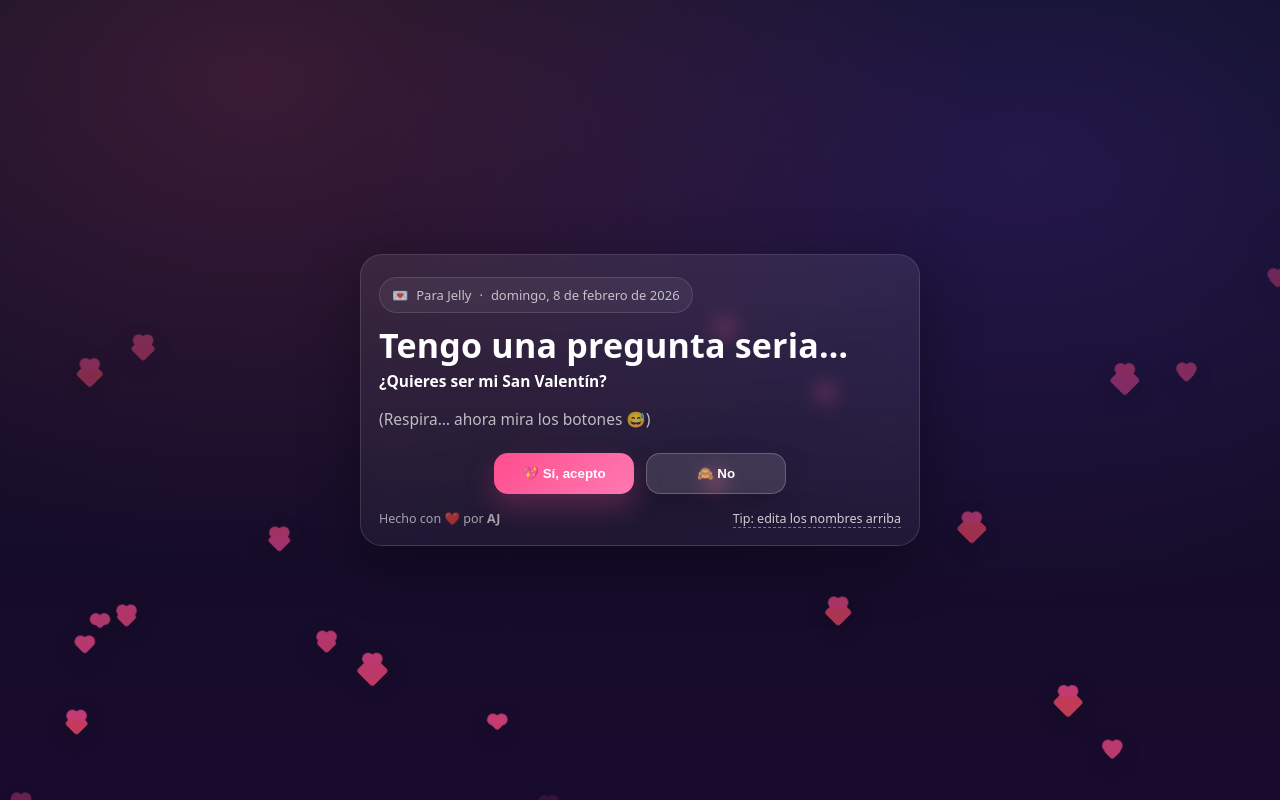
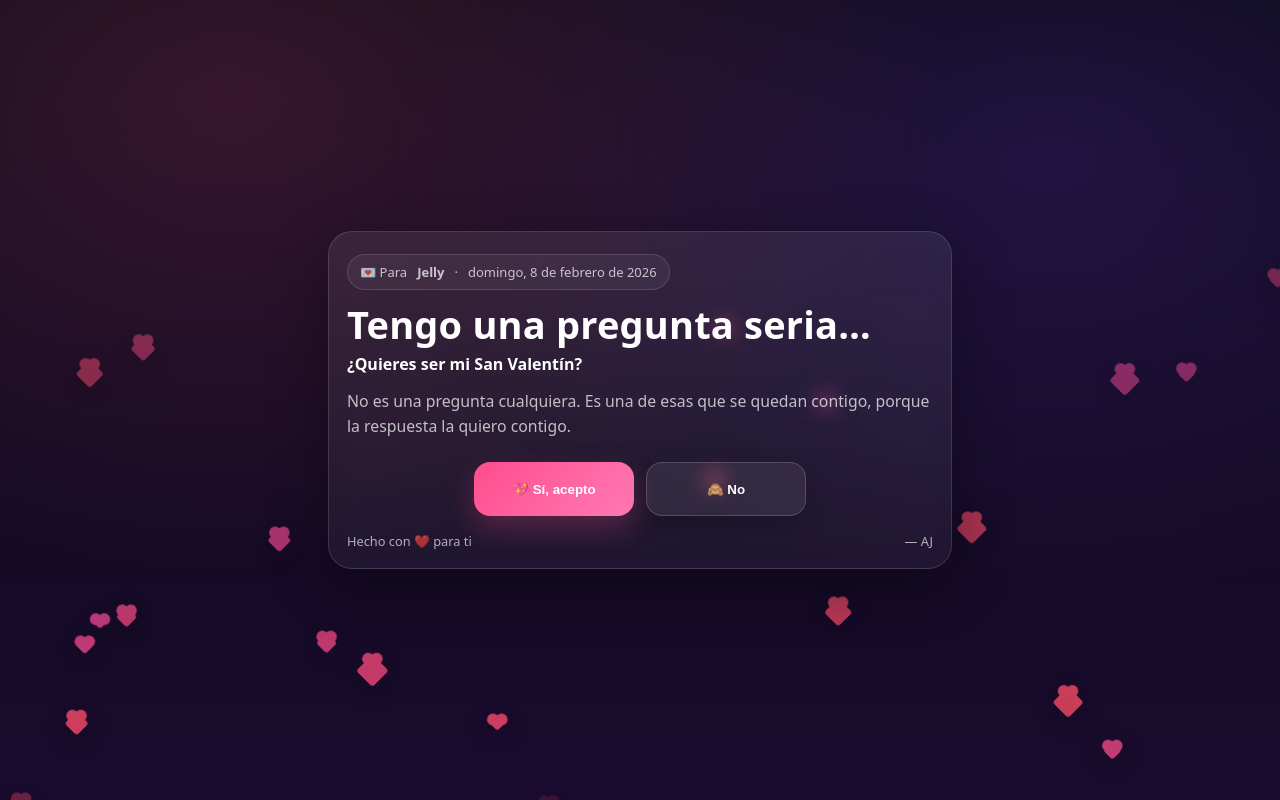
Before and after one commit to thekureimusic-eng/san-valentin, a plain HTML site: page index.html in a window 1280 px wide. Drawn offline with Linux system fonts and the light colour scheme.

Commit message:
Add files via upload

```diff
--- a/index.html
+++ b/index.html
@@ -3,19 +3,19 @@
 <head>
   <meta charset="utf-8" />
   <meta name="viewport" content="width=device-width,initial-scale=1" />
-  <title>💘 Propuesta San Valentín</title>
+  <title>💘 Para Jelly</title>
   <style>
     :root{
-      --bg1:#0b1020;
+      --bg1:#090a14;
       --bg2:#1a0b2e;
       --card:#ffffff10;
-      --stroke:#ffffff20;
+      --stroke:#ffffff22;
       --text:#fff;
-      --muted:#ffffffb3;
-      --yes:#ff4d8d;
-      --yes2:#ff7ab3;
-      --no:#ffffff1f;
-      --noStroke:#ffffff35;
+      --muted:#ffffffb8;
+      --pink1:#ff4d8d;
+      --pink2:#ff7ab3;
+      --btn2:#ffffff14;
+      --btn2Stroke:#ffffff2a;
     }
     *{box-sizing:border-box}
     body{
@@ -23,185 +23,155 @@
       font-family: system-ui, -apple-system, Segoe UI, Roboto, Arial, sans-serif;
       color:var(--text);
       background:
-        radial-gradient(1200px 800px at 20% 10%, #ff4d8d30, transparent 60%),
-        radial-gradient(1200px 800px at 80% 20%, #7c3aed33, transparent 55%),
+        radial-gradient(1200px 800px at 18% 12%, #ff4d8d2e, transparent 60%),
+        radial-gradient(1200px 800px at 82% 20%, #7c3aed30, transparent 55%),
         linear-gradient(180deg, var(--bg1), var(--bg2));
       overflow:hidden;
     }
 
-    /* Corazones de fondo */
-    .hearts {
-      position:fixed; inset:0; pointer-events:none; opacity:.9;
-      filter: drop-shadow(0 6px 12px #00000055);
+    /* Corazones flotando */
+    .hearts{position:fixed; inset:0; pointer-events:none; opacity:.95; filter: drop-shadow(0 6px 12px #00000055);}
+    .heart{
+      position:absolute; width:12px; height:12px; transform: rotate(45deg);
+      background: var(--pink1); border-radius: 3px; animation: floatUp linear infinite; opacity:.82;
     }
-    .heart {
-      position:absolute;
-      width:12px; height:12px;
-      transform: rotate(45deg);
-      background: #ff4d8d;
-      border-radius: 3px;
-      animation: floatUp linear infinite;
-      opacity:.8;
-    }
-    .heart::before, .heart::after{
-      content:""; position:absolute; width:12px; height:12px;
-      background:#ff4d8d; border-radius:50%;
-    }
-    .heart::before{ left:-6px; top:0; }
-    .heart::after{ top:-6px; left:0; }
-
-    @keyframes floatUp {
-      from { transform: translateY(20px) rotate(45deg); opacity:0; }
-      10% { opacity:.85; }
-      to { transform: translateY(-120vh) rotate(45deg); opacity:0; }
+    .heart::before,.heart::after{content:""; position:absolute; width:12px; height:12px; background:inherit; border-radius:50%;}
+    .heart::before{left:-6px; top:0}
+    .heart::after{top:-6px; left:0}
+    @keyframes floatUp{
+      from{transform: translateY(20px) rotate(45deg); opacity:0}
+      10%{opacity:.85}
+      to{transform: translateY(-120vh) rotate(45deg); opacity:0}
     }
 
+    .wrap{width:min(660px, 92vw); padding:18px;}
     .card{
-      width:min(560px, 92vw);
       background: linear-gradient(180deg, #ffffff14, #ffffff0c);
       border:1px solid var(--stroke);
-      border-radius:22px;
+      border-radius:24px;
       padding:22px 18px 18px;
       backdrop-filter: blur(10px);
       box-shadow: 0 18px 60px #00000055;
       position:relative;
+      overflow:hidden;
     }
-
     .badge{
-      display:inline-flex; gap:8px; align-items:center;
-      padding:8px 12px;
-      border:1px solid var(--stroke);
-      border-radius:999px;
-      background:#ffffff0d;
-      color:var(--muted);
-      font-size:13px;
+      display:inline-flex; gap:10px; align-items:center;
+      padding:8px 12px; border:1px solid var(--stroke);
+      border-radius:999px; background:#ffffff0d;
+      color:var(--muted); font-size:13px;
     }
-
     h1{
-      margin:14px 0 6px;
-      font-size: clamp(22px, 3.4vw, 34px);
-      line-height:1.1;
+      margin:14px 0 8px;
+      font-size: clamp(24px, 3.6vw, 38px);
+      line-height:1.08;
       letter-spacing:.2px;
     }
     p{
       margin: 0 0 14px;
       color: var(--muted);
-      line-height:1.45;
-      font-size: 15.5px;
+      line-height:1.55;
+      font-size: 15.8px;
     }
-
     .type{
-      min-height: 24px;
-      font-weight:600;
+      min-height: 26px;
+      font-weight:700;
       color:#fff;
+      margin-bottom:10px;
     }
-
     .actions{
-      margin-top:14px;
+      margin-top:16px;
       display:flex; gap:12px; flex-wrap:wrap;
       justify-content:center;
       position:relative;
       padding: 8px 0 2px;
+      min-height: 64px;
     }
-
     button{
-      border:0;
-      padding: 12px 16px;
-      border-radius: 14px;
-      font-weight: 700;
+      border:0; padding: 12px 16px;
+      border-radius: 16px;
+      font-weight: 800;
       cursor:pointer;
       transition: transform .12s ease, filter .12s ease, box-shadow .12s ease;
       user-select:none;
-      min-width: 140px;
+      min-width: 160px;
     }
     button:active{ transform: scale(.98); }
-
     .yes{
-      background: linear-gradient(135deg, var(--yes), var(--yes2));
+      background: linear-gradient(135deg, var(--pink1), var(--pink2));
       color:#fff;
       box-shadow: 0 12px 28px #ff4d8d40;
     }
     .yes:hover{ filter:brightness(1.05); transform: translateY(-1px); }
-
     .no{
-      background: var(--no);
-      border:1px solid var(--noStroke);
+      background: var(--btn2);
+      border:1px solid var(--btn2Stroke);
       color:#fff;
       box-shadow: 0 10px 26px #0000002d;
       position:relative;
     }
     .no:hover{ transform: translateY(-1px); }
-
     .footer{
       margin-top:14px;
       display:flex; justify-content:space-between; gap:10px; flex-wrap:wrap;
-      color:#ffffff99;
-      font-size:12.5px;
+      color:#ffffffa8;
+      font-size:12.8px;
     }
-    .footer a{ color:#ffffffcc; text-decoration:none; border-bottom:1px dashed #ffffff66; }
-    .footer a:hover{ color:#fff; border-bottom-color:#fff; }
 
-    /* Pantalla final */
+    /* Overlay final */
     .overlay{
       position:fixed; inset:0; display:none; place-items:center;
-      background: #050612cc;
-      backdrop-filter: blur(8px);
-      z-index: 10;
-      padding: 18px;
+      background: #050612cc; backdrop-filter: blur(8px);
+      z-index: 10; padding: 18px;
     }
     .overlay.show{ display:grid; }
     .modal{
-      width:min(640px, 94vw);
-      border-radius:24px;
+      width:min(720px, 94vw);
+      border-radius:26px;
       background: linear-gradient(180deg, #ffffff18, #ffffff10);
       border:1px solid #ffffff22;
       box-shadow: 0 30px 90px #00000066;
       padding: 22px 18px 18px;
-      position:relative;
-      overflow:hidden;
+      position:relative; overflow:hidden;
+    }
+    .close{
+      position:absolute; right:12px; top:12px;
+      width:42px; min-width:auto; height:42px;
+      border-radius:16px;
+      background:#ffffff10;
+      border:1px solid #ffffff20;
+      color:#fff; font-size:18px; line-height:1;
     }
     .modal h2{
-      margin: 4px 0 8px;
-      font-size: clamp(22px, 3.4vw, 32px);
+      margin: 10px 0 8px;
+      font-size: clamp(22px, 3.4vw, 34px);
+      line-height:1.1;
     }
     .modal p{ margin:0 0 14px; }
     .chips{ display:flex; flex-wrap:wrap; gap:8px; margin: 10px 0 2px;}
     .chip{
-      font-size:13px;
-      color:#fff;
-      background:#ffffff14;
-      border:1px solid #ffffff24;
-      padding:8px 10px;
-      border-radius:999px;
+      font-size:13px; color:#fff;
+      background:#ffffff14; border:1px solid #ffffff24;
+      padding:8px 10px; border-radius:999px;
     }
-    .close{
-      position:absolute; right:12px; top:12px;
-      width:40px; min-width:auto; height:40px;
-      border-radius:14px;
-      background:#ffffff10;
-      border:1px solid #ffffff20;
-      color:#fff;
-      font-size:18px;
-      line-height:1;
+    canvas#confetti{
+      position:fixed; inset:0; pointer-events:none; z-index: 9;
     }
-
-    canvas#confetti{
-      position:fixed; inset:0; pointer-events:none;
-      z-index: 9;
-    }
+    .tiny{font-size:12.5px; color:#ffffff9a; margin-top:10px;}
   </style>
 </head>
 <body>
   <div class="hearts" id="hearts"></div>
 
+  <div class="wrap">
     <main class="card" aria-live="polite">
-    <div class="badge">💌 <span id="toName">Para ti</span> · <span id="today"></span></div>
+      <div class="badge">💌 Para <b>Jelly</b> · <span id="today"></span></div>
 
-    <h1 id="headline">Tengo una pregunta seria…</h1>
-    <p class="type" id="typeLine"></p>
+      <h1>Tengo una pregunta seria…</h1>
+      <div class="type" id="typeLine"></div>
+
       <p id="subtext">
-      Prometo que es una propuesta con cariño 🥹
-      (Y sí… el botón “No” es sospechoso).
+        No es una pregunta cualquiera. Es una de esas que se quedan contigo, porque la respuesta la quiero contigo.
       </p>
 
       <div class="actions" id="actions">
@@ -210,10 +180,11 @@
       </div>
 
       <div class="footer">
-      <span>Hecho con ❤️ por <b id="fromName">alguien que te quiere</b></span>
-      <span><a href="#" id="editTip">Tip: edita los nombres arriba</a></span>
+        <span>Hecho con ❤️ para ti</span>
+        <span>— AJ</span>
       </div>
     </main>
+  </div>
 
   <canvas id="confetti"></canvas>
 
@@ -221,77 +192,44 @@
     <div class="modal">
       <button class="close" id="closeBtn" aria-label="Cerrar">✕</button>
       <div class="badge">🎉 ¡Dijo que sí!</div>
-      <h2 id="finalTitle">Oficialmente: mi San Valentín 💘</h2>
-      <p id="finalMsg"></p>
+
+      <h2>Jelly… me haces muy feliz 💘</h2>
+      <p>
+        Gracias por elegirnos. Prometo cuidarte, escucharte y seguir sumando detalles bonitos.
+        ¿Te parece si celebramos con una cita especial? 🌷
+      </p>
 
       <div class="chips" id="chips"></div>
 
       <div class="actions" style="justify-content:flex-end; margin-top:12px;">
         <button class="yes" id="copyBtn">📋 Copiar mensajito</button>
       </div>
-      <p style="margin-top:10px; color:#ffffff99; font-size:12.5px;">
-        Si quieres, te preparo otra versión con fotos, música y un “mini juego” 😊
-      </p>
+
+      <p class="tiny">Pista: hoy te toca elegir la primera actividad 😉</p>
     </div>
   </section>
 
   <script>
-    // ========= Personaliza aquí =========
-    const CONFIG = {
-      toName: "Jelly",                 // ← nombre de tu pareja
-      fromName: "AJ",                  // ← tu nombre
-      question: "¿Quieres ser mi San Valentín?",
-      subline: "Elijo un ‘sí’ contigo… sin apuro, sin ruido. Solo tú y yo.",
-      finalTitle: "¡Yupiiii! 💞",
-      finalMsg:
-        "Gracias por decir que sí. Prometo cuidarte, hacerte reír y seguir construyendo lo nuestro con detalles chiquitos y bonitos. ¿Te parece si celebramos con una cita especial? 🌷",
-      planChips: ["🍿 Cine", "🍕 Comida rica", "🌷 Tulipanes", "📸 Fotos juntos", "🎶 Playlist"],
-      noPhrases: [
-        "¿Segura? 🥺",
-        "Piénsalo bien…",
-        "Yo creo que sí 😌",
-        "El botón ‘Sí’ se ve bonito…",
-        "Última oportunidad 😳"
-      ]
-    };
+    // Fecha bonita (Lima)
+    const now = new Date();
+    document.getElementById("today").textContent =
+      now.toLocaleDateString("es-PE", { weekday:"long", year:"numeric", month:"long", day:"numeric" });
 
-    // ========= Utilidades =========
-    const $ = (sel) => document.querySelector(sel);
+    // Texto “máquina de escribir”
+    const typeEl = document.getElementById("typeLine");
+    const question = "¿Quieres ser mi San Valentín?";
 
-    // Fecha bonita (Perú / Lima)
-    const now = new Date();
-    $("#today").textContent = now.toLocaleDateString("es-PE", { weekday:"long", year:"numeric", month:"long", day:"numeric" });
-
-    // Colocar nombres
-    $("#toName").textContent = "Para " + CONFIG.toName;
-    $("#fromName").textContent = CONFIG.fromName;
-
-    // Texto tipo máquina
-    const typeEl = $("#typeLine");
-    const headline = $("#headline");
-    const subtext = $("#subtext");
-    const lines = [
-      CONFIG.question,
-      CONFIG.subline
-    ];
-
-    async function typeText(el, text, speed=35){
+    async function typeText(el, text, speed=34){
       el.textContent = "";
       for (let i=0; i<text.length; i++){
         el.textContent += text[i];
         await new Promise(r => setTimeout(r, speed));
       }
     }
-
-    (async () => {
-      headline.textContent = "Tengo una pregunta seria…";
-      await typeText(typeEl, lines[0], 32);
-      await new Promise(r => setTimeout(r, 420));
-      subtext.textContent = "(Respira… ahora mira los botones 😅)";
-    })();
+    (async () => { await typeText(typeEl, question, 32); })();
 
     // Corazones flotando
-    const hearts = $("#hearts");
+    const hearts = document.getElementById("hearts");
     function spawnHeart(){
       const h = document.createElement("div");
       h.className = "heart";
@@ -303,30 +241,34 @@
       h.style.width = size + "px";
       h.style.height = size + "px";
       h.style.animationDuration = dur + "s";
-      // variación de color ligera
       const hue = 330 + Math.random() * 25;
       h.style.background = `hsl(${hue} 100% 65%)`;
-      h.style.setProperty("--c", `hsl(${hue} 100% 65%)`);
       hearts.appendChild(h);
       setTimeout(() => h.remove(), dur*1000);
     }
     setInterval(spawnHeart, 220);
 
-    // Botón NO que se escapa (en desktop y móvil)
-    const noBtn = $("#noBtn");
-    const yesBtn = $("#yesBtn");
-    const actions = $("#actions");
+    // Botón NO que se escapa
+    const noBtn = document.getElementById("noBtn");
+    const yesBtn = document.getElementById("yesBtn");
+    const actions = document.getElementById("actions");
 
+    const noPhrases = [
+      "¿Segura? 🥺",
+      "Piénsalo bien…",
+      "Jellyyyy 😳",
+      "Yo confío en ti 😌",
+      "Ok… última vez 🙈"
+    ];
     let noCount = 0;
 
     function moveNoButton(){
       noCount++;
       const rect = actions.getBoundingClientRect();
       const btnRect = noBtn.getBoundingClientRect();
+      const maxX = rect.width - btnRect.width;
+      const maxY = 130;
 
-      // límites dentro del contenedor
-      const maxX = rect.width - btnRect.width;
-      const maxY = 130; // un rango razonable
       const x = Math.max(0, Math.random() * maxX);
       const y = Math.max(0, Math.random() * maxY);
 
@@ -334,27 +276,22 @@
       noBtn.style.left = x + "px";
       noBtn.style.top = y + "px";
 
-      // Cambiar texto del NO (graciosito)
-      const phrase = CONFIG.noPhrases[Math.min(noCount-1, CONFIG.noPhrases.length-1)];
+      const phrase = noPhrases[Math.min(noCount-1, noPhrases.length-1)];
       noBtn.textContent = "🙈 " + phrase;
 
-      // Hacer el "Sí" más tentador
       const scale = 1 + Math.min(noCount, 6) * 0.06;
       yesBtn.style.transform = `scale(${scale})`;
       yesBtn.style.boxShadow = `0 18px 40px #ff4d8d55`;
     }
 
-    // En desktop: al pasar el mouse
     noBtn.addEventListener("mouseenter", moveNoButton);
-    // En móvil: al tocar
     noBtn.addEventListener("touchstart", (e) => { e.preventDefault(); moveNoButton(); }, {passive:false});
-    // Y si igual logran tocarlo:
     noBtn.addEventListener("click", moveNoButton);
 
-    // Sí => pantalla final + confetti
-    const overlay = $("#overlay");
-    const closeBtn = $("#closeBtn");
-    const confettiCanvas = $("#confetti");
+    // Modal final + confetti
+    const overlay = document.getElementById("overlay");
+    const closeBtn = document.getElementById("closeBtn");
+    const confettiCanvas = document.getElementById("confetti");
     const ctx = confettiCanvas.getContext("2d");
 
     function resizeCanvas(){
@@ -364,8 +301,33 @@
     window.addEventListener("resize", resizeCanvas);
     resizeCanvas();
 
+    // Chips (plan)
+    const planChips = ["🍿 Cine", "🍕 Comida rica", "🌷 Tulipanes", "📸 Fotos juntos", "🎶 Playlist"];
+    const chipsEl = document.getElementById("chips");
+    for (const c of planChips){
+      const span = document.createElement("span");
+      span.className = "chip";
+      span.textContent = c;
+      chipsEl.appendChild(span);
+    }
+
     let confetti = [];
     let confettiRunning = false;
+
+    // polyfill roundRect
+    if (!CanvasRenderingContext2D.prototype.roundRect) {
+      CanvasRenderingContext2D.prototype.roundRect = function(x, y, w, h, r){
+        const min = Math.min(w, h) / 2;
+        r = Math.min(r, min);
+        this.moveTo(x+r, y);
+        this.arcTo(x+w, y, x+w, y+h, r);
+        this.arcTo(x+w, y+h, x, y+h, r);
+        this.arcTo(x, y+h, x, y, r);
+        this.arcTo(x, y, x+w, y, r);
+        this.closePath();
+        return this;
+      };
+    }
 
     function startConfetti(){
       confetti = Array.from({length: 220}, () => ({
@@ -380,7 +342,6 @@
       }));
       confettiRunning = true;
       requestAnimationFrame(tickConfetti);
-      // parar solo después de un rato
       setTimeout(() => confettiRunning = false, 5200);
     }
 
@@ -404,64 +365,35 @@
       else ctx.clearRect(0,0,confettiCanvas.width, confettiCanvas.height);
     }
 
-    // polyfill roundRect si hiciera falta
-    if (!CanvasRenderingContext2D.prototype.roundRect) {
-      CanvasRenderingContext2D.prototype.roundRect = function(x, y, w, h, r){
-        const min = Math.min(w, h) / 2;
-        r = Math.min(r, min);
-        this.moveTo(x+r, y);
-        this.arcTo(x+w, y, x+w, y+h, r);
-        this.arcTo(x+w, y+h, x, y+h, r);
-        this.arcTo(x, y+h, x, y, r);
-        this.arcTo(x, y, x+w, y, r);
-        this.closePath();
-        return this;
-      };
-    }
-
     function openFinal(){
-      $("#finalTitle").textContent = CONFIG.finalTitle;
-      $("#finalMsg").textContent = CONFIG.finalMsg;
-
-      const chips = $("#chips");
-      chips.innerHTML = "";
-      for (const c of CONFIG.planChips){
-        const span = document.createElement("span");
-        span.className = "chip";
-        span.textContent = c;
-        chips.appendChild(span);
-      }
-
       overlay.classList.add("show");
       startConfetti();
     }
-
     function closeFinal(){
       overlay.classList.remove("show");
     }
 
     yesBtn.addEventListener("click", openFinal);
     closeBtn.addEventListener("click", closeFinal);
-    overlay.addEventListener("click", (e) => {
-      if (e.target === overlay) closeFinal();
-    });
+    overlay.addEventListener("click", (e) => { if (e.target === overlay) closeFinal(); });
 
-    // Copiar mensaje
-    $("#copyBtn").addEventListener("click", async () => {
-      const text = `${CONFIG.toName}, ¿quieres ser mi San Valentín? 💘\n\n${CONFIG.finalMsg}\n\n— ${CONFIG.fromName}`;
+    // Copiar mensaje (de AJ para Jelly)
+    document.getElementById("copyBtn").addEventListener("click", async () => {
+      const text =
+`Jelly, ¿quieres ser mi San Valentín? 💘
+
+Gracias por decir que sí. Prometo cuidarte, hacerte reír y seguir construyendo lo nuestro con detalles bonitos.
+¿Celebramos con una cita especial? 🌷
+
+— AJ`;
       try{
         await navigator.clipboard.writeText(text);
-        $("#copyBtn").textContent = "✅ Copiado";
-        setTimeout(()=> $("#copyBtn").textContent = "📋 Copiar mensajito", 1400);
+        const btn = document.getElementById("copyBtn");
+        btn.textContent = "✅ Copiado";
+        setTimeout(()=> btn.textContent = "📋 Copiar mensajito", 1400);
       } catch {
-        alert("Tu navegador no dejó copiar automático. Igual puedes seleccionar y copiar manualmente 🙂");
+        alert("No se pudo copiar automático. Puedes copiarlo manualmente 🙂");
       }
-    });
-
-    // Tip para editar
-    $("#editTip").addEventListener("click", (e) => {
-      e.preventDefault();
-      alert("Edita el objeto CONFIG en el <script> para cambiar nombres, mensajes y opciones 💘");
     });
   </script>
 </body>
```
Lines whose indentation alone changed are shown as unchanged.
